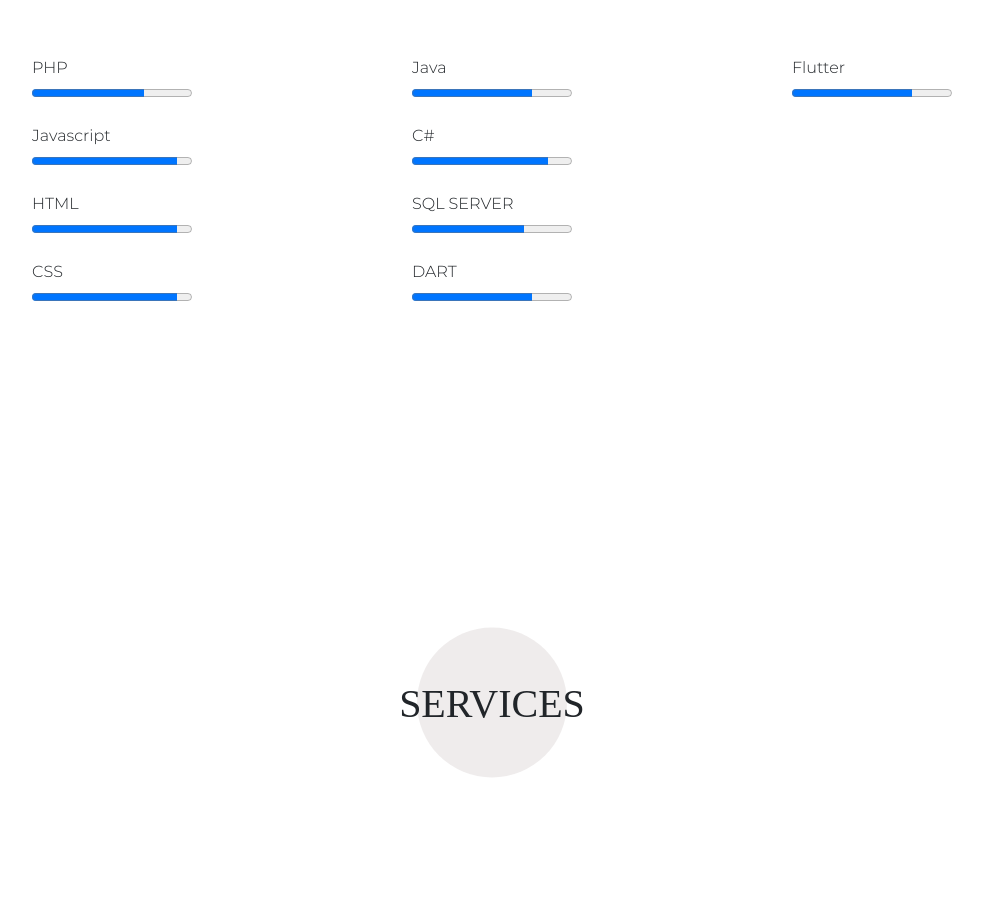
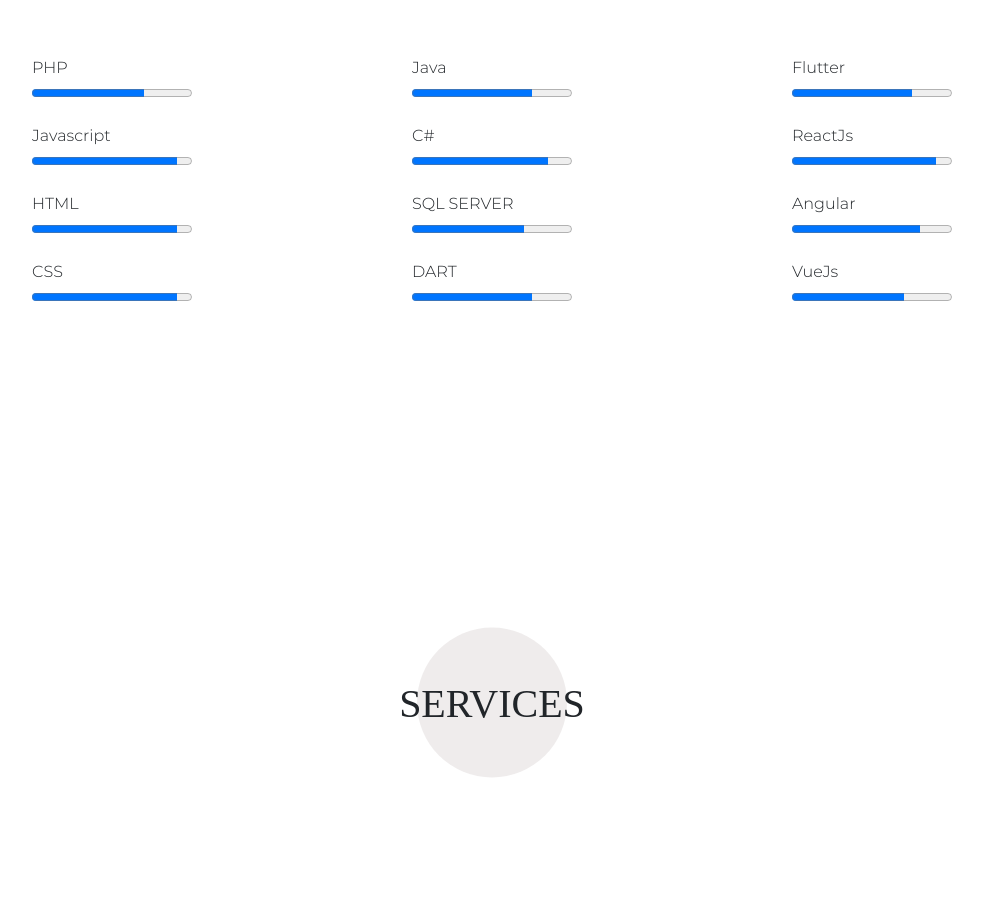
Before and after one commit to gobielJonathan/gobielJonathan.github.io, a Next.js app: page / in a window 1280 px wide. Shown: the part 1000-1909 px from the top of the page, without its empty margins (148-1131 px from the left). Built offline with nearby package versions, Linux system fonts and the light colour scheme; some icons are missing; a web font is replaced by a local one.

Commit message:
add another skilss

```diff
--- a/components/skills/index.jsx
+++ b/components/skills/index.jsx
@@ -63,6 +63,20 @@
               <p className="mb-1 font-light">Flutter</p>
               <progress min="0" max="100" value="75" />
             </div>
+            <div className={styles['skills']}>
+              <p className="mb-1 font-light">ReactJs</p>
+              <progress min="0" max="100" value="90" />
+            </div>
+
+            <div className={styles['skills']}>
+              <p className="mb-1 font-light">Angular</p>
+              <progress min="0" max="100" value="80" />
+            </div>
+
+            <div className={styles['skills']}>
+              <p className="mb-1 font-light">VueJs</p>
+              <progress min="0" max="100" value="70" />
+            </div>
           </div>
         </div>
       </section>
```
